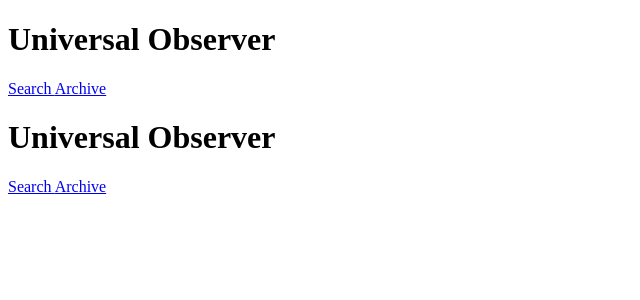
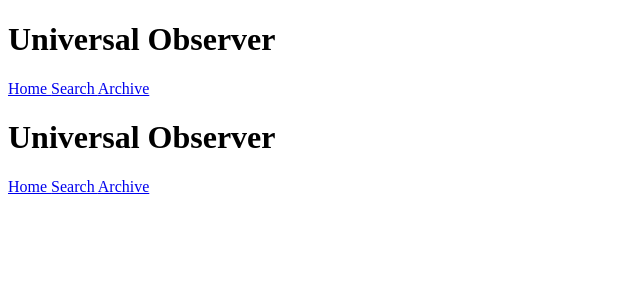
Before and after one commit to regbake/ng-thurs, an Angular app: page / in a window 1280 px wide. Shown: the top 300 px of the page, without its empty margins (0-640 px from the left). Built offline with nearby package versions, Linux system fonts and the light colour scheme.

Commit message:
returning data from API

```diff
--- a/src/app/app.component.html
+++ b/src/app/app.component.html
@@ -1,7 +1,7 @@
 <h1>Universal Observer</h1>
 
 <nav>
-  <!-- <a routerLink="/"> Home </a> -->
+  <a routerLink="#"> Home </a>
   <a routerLink="/search"> Search </a>
   <a routerLink="/archive"> Archive </a>
 </nav>
--- a/src/app/app.module.ts
+++ b/src/app/app.module.ts
@@ -1,6 +1,7 @@
 import { BrowserModule } from '@angular/platform-browser';
 import { NgModule } from '@angular/core';
 import { RouterModule, Routes } from '@angular/router';
+import { HttpClientModule } from '@angular/common/http';
 
 import { AppComponent } from './app.component';
 import { SearchComponent } from './search/search.component';
@@ -20,7 +21,8 @@ export const ROUTES: Routes = [
   ],
   imports: [
     BrowserModule,
-    RouterModule.forRoot(ROUTES)
+    RouterModule.forRoot(ROUTES),
+    HttpClientModule
   ],
   providers: [],
   bootstrap: [AppComponent]
--- a/src/app/search/search.component.ts
+++ b/src/app/search/search.component.ts
@@ -1,4 +1,6 @@
 import { Component, OnInit } from '@angular/core';
+import { HttpClient, HttpHeaders } from '@angular/common/http';
+import { Observable } from 'rxjs/Observable';
 
 @Component({
   selector: 'app-search',
@@ -7,20 +9,25 @@ import { Component, OnInit } from '@angular/core';
 })
 export class SearchComponent implements OnInit {
 
-  constructor() { }
+  constructor(private http:HttpClient) { }
 
   ngOnInit() {
 
   }
 
   handleSubmit(value) {
-    console.log("YOU SUBMITTED!", this.testVal)
+    console.log("YOU SUBMITTED!", this.testVal);
+
+    this.http.get('https://api.nasa.gov/planetary/apod?api_key=DEMO_KEY')
+      .subscribe(data => {
+        console.log(data);
+    });
   }
 
   handleInput(event){
     this.testVal = event.target.value;
 
-    console.log(this.test)
+    console.log(this.testVal)
   }
 
   testVal = "fubar"
```
